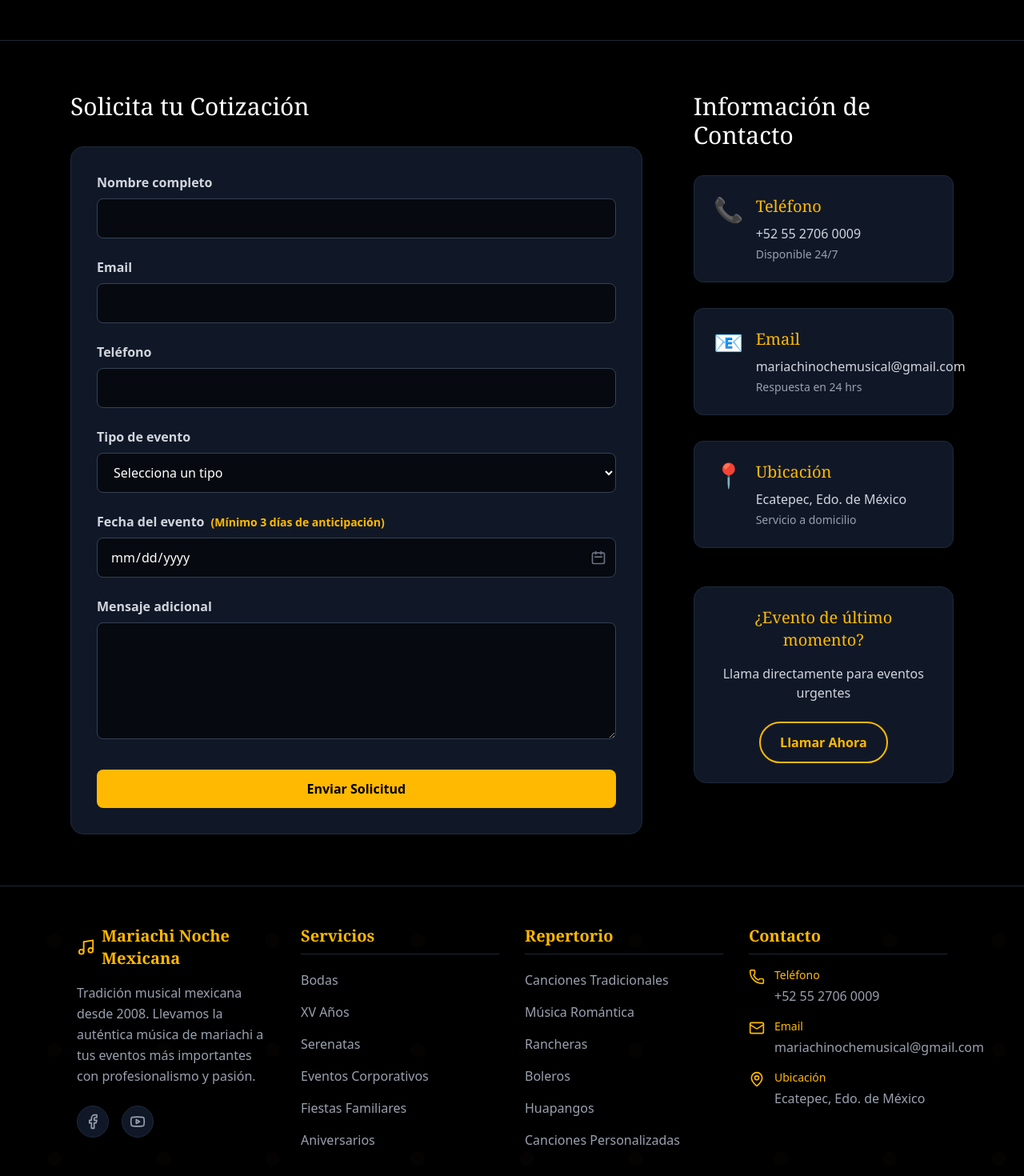
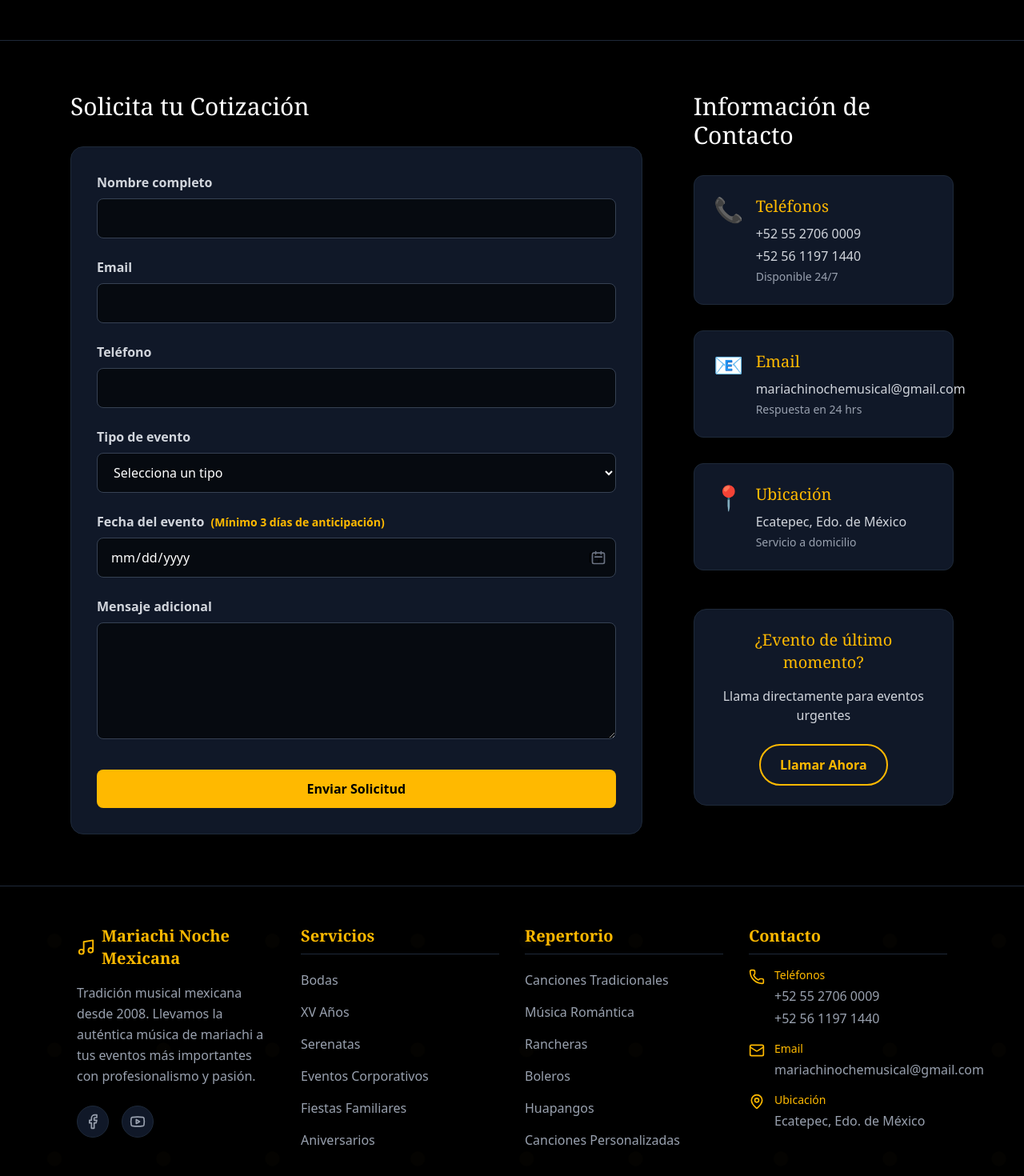
Before and after one commit to HostWeb-Inovation/mariachi_noche_mexicana, a React (Vite) app: page / in a window 1280 px wide. Shown: the part 8123-9593 px from the top of the page at 80% size. Built offline with nearby package versions, Linux system fonts and the light colour scheme.

Commit message:
feat(dev-casas): se modifico footer e informacion de contacto para agregar numero de telefono

```diff
--- a/src/components/Footer.jsx
+++ b/src/components/Footer.jsx
@@ -90,8 +90,9 @@ const Footer = () => {
               <div className="flex items-start gap-3">
                 <Phone className="text-amber-400 w-5 h-5 mt-0.5 flex-shrink-0" />
                 <div>
-                  <p className="text-sm text-amber-400 font-medium mb-1">Teléfono</p>
+                  <p className="text-sm text-amber-400 font-medium mb-1">Teléfonos</p>
                   <a href="https://wa.me/5527060009" target="_blank" rel="noopener noreferrer" className="text-gray-400 transition-colors duration-300 hover:text-amber-400">+52 55 2706 0009</a>
+                  <p className="text-gray-400 mt-1">+52 56 1197 1440</p>
                 </div>
               </div>
               <div className="flex items-start gap-3">
--- a/src/pages/Contact.jsx
+++ b/src/pages/Contact.jsx
@@ -233,8 +233,9 @@ ${formData.message ? `\n💬 *Mensaje adicional:*\n${formData.message}` : ''}
               <div className="flex items-start gap-4 p-6 bg-gray-900 rounded-xl border border-gray-800">
                 <div className="text-3xl">📞</div>
                 <div>
-                  <h3 className="font-serif text-xl text-amber-400 mb-2">Teléfono</h3>
+                  <h3 className="font-serif text-xl text-amber-400 mb-2">Teléfonos</h3>
                   <p className="text-gray-300 mb-1">+52 55 2706 0009</p>
+                  <p className="text-gray-300 mb-1">+52 56 1197 1440</p>
                   <p className="text-gray-400 text-sm">Disponible 24/7</p>
                 </div>
               </div>
```
